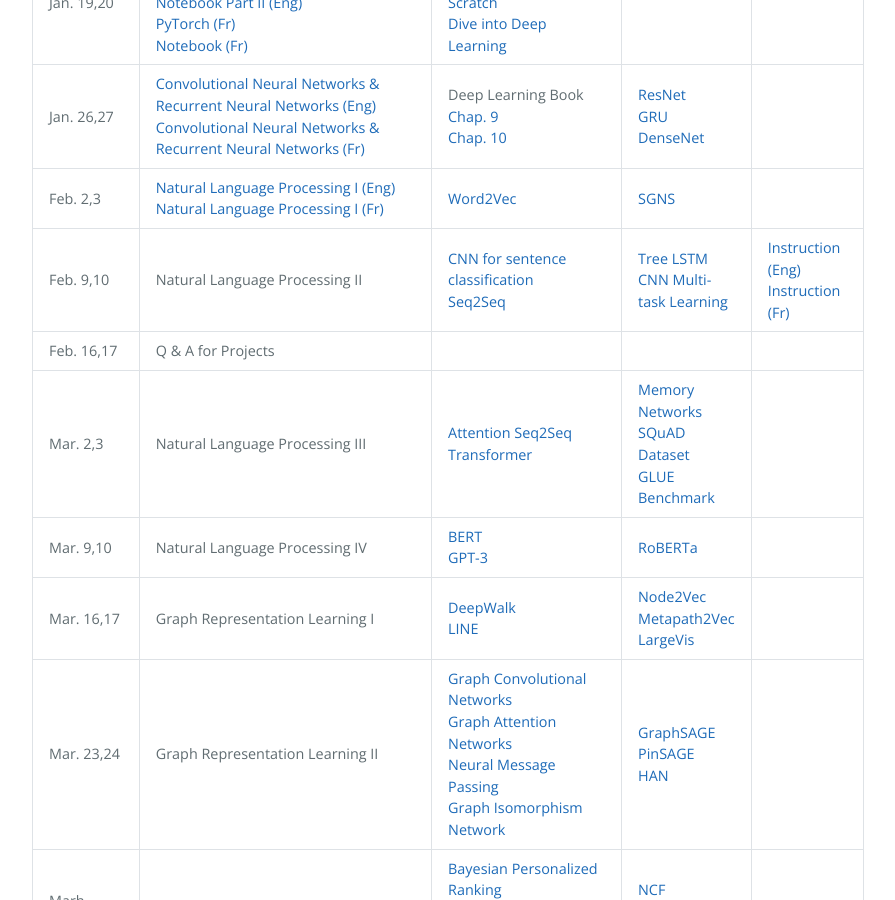
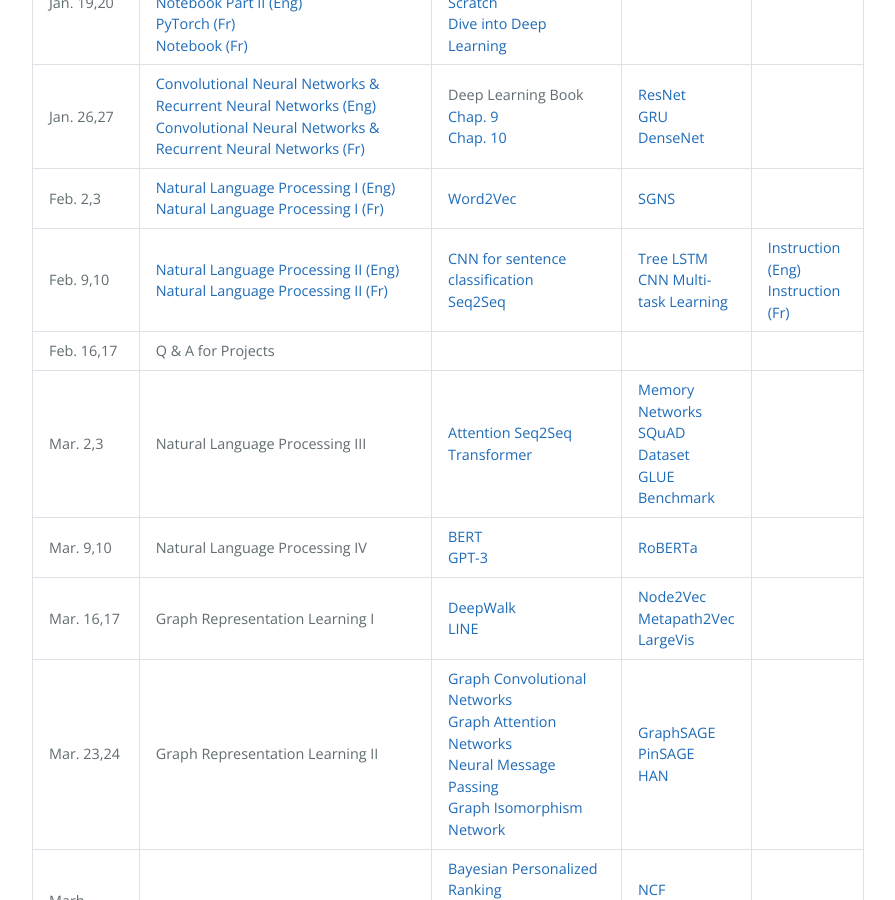
Before and after one commit to DeepGraphLearning/Math80600A_2022W, a Jekyll site: the page built from schedule.md, in a window 1280 px wide and 900 px high, scrolled down 848 px. Shown: the whole window, without its empty margins (192-1087 px from the left). Built offline with Jekyll 4.4.1, drawn with Linux system fonts in a browser that asks for light colours.

Commit message:
Update schedule.md

```diff
--- a/schedule.md
+++ b/schedule.md
@@ -92,8 +92,10 @@ schedule:
         url: https://papers.nips.cc/paper/2014/file/feab05aa91085b7a8012516bc3533958-Paper.pdf
   - date: Feb. 9,10
     topics:
-      - name: Natural Language Processing II
-        url:
+      - name: Natural Language Processing II (Eng)
+        url: https://www.dropbox.com/s/ds4jlcbpvfrdl4r/Week5-DL4NLP-part1.pdf?dl=0
+      - name: Natural Language Processing II (Fr)
+        url: https://www.dropbox.com/s/0rrvezx3cxkfsv6/S6-NLP.key?dl=0
     readings:
       - name: CNN for sentence classification
         url: https://arxiv.org/abs/1408.5882
```
